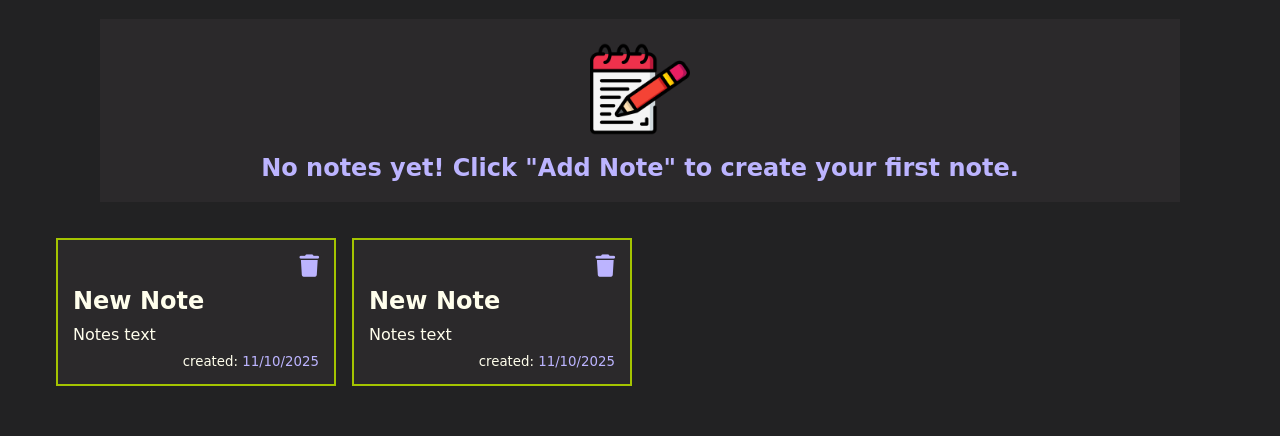
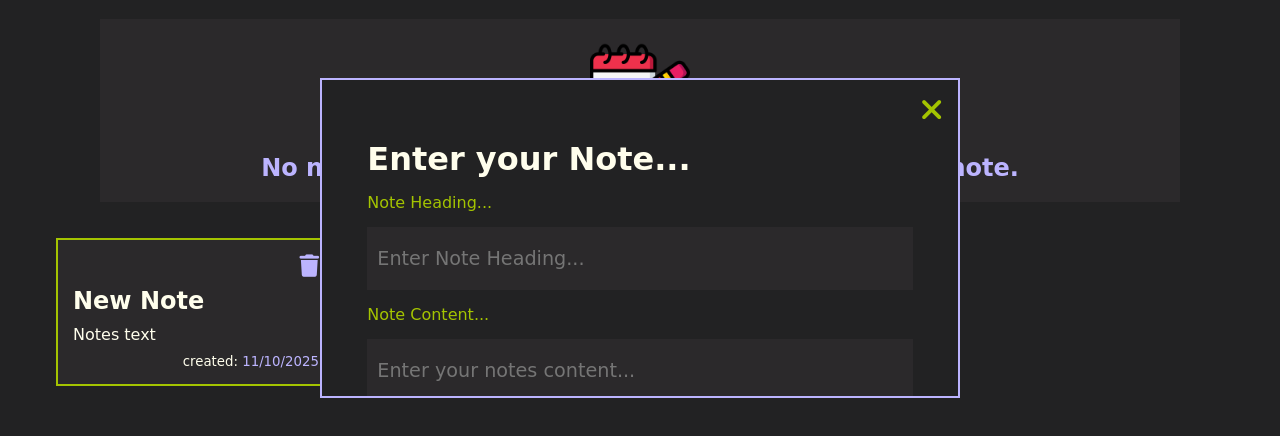
Before and after one commit to BuhleMtshali/software-engineering-mini-projects, a plain HTML site: page month-1-js-tools/Day-13-local-storage/index.html in a window 1280 px wide. Shown: the part 162-598 px from the top of the page. Drawn offline with Linux system fonts and the light colour scheme; a web font is replaced by a local one.

Commit message:
updated the js logic for the modal

```diff
--- a/month-1-js-tools/Day-13-local-storage/app.css
+++ b/month-1-js-tools/Day-13-local-storage/app.css
@@ -218,3 +218,85 @@ color: var(--white-color);
 }
 
 /* END OF RESPONSIVE NOTES */
+
+.modal {
+    border: 2px solid var(--lavender-color);
+    position: fixed;
+    z-index: 1;
+    left: 0;
+    right: 0;
+    top: 0;
+    bottom: 0;
+    width: 50%;
+    margin: auto;
+    height: 40%;
+    overflow: auto;
+    background-color: var(--main-bg);
+    padding: 15px;
+
+}
+
+.modal-content{
+    display: flex;
+    flex-direction: column;
+    gap: 15px;
+}
+
+.modal .modal-content i{
+    position: relative;
+    margin-left: auto;
+    font-size: 1.9rem;
+    color: var(--green-color);
+    cursor: pointer;
+}
+
+.modal-content form{
+    display: flex;
+    flex-direction: column;
+    max-width: 90%;
+    width: 100%;
+    margin: auto;
+    gap: 15px;
+}
+
+.modal-content form input,
+textarea{
+    padding: 20px 10px;
+    background-color: #2B292B;
+    border: none;
+    color: var(--white-color);
+    font-size: 1.2rem;
+}
+
+
+textarea:focus{
+    outline: 2px solid var(--green-color);
+}
+
+form input:focus{
+    border: none;
+    outline: 2px solid var(--green-color);
+}
+
+.modal label{
+    color: var(--green-color);
+}
+
+form button{
+    max-width: 30%;
+    width: 100%;
+    margin: 0 auto;
+    font-size: 1.2rem;
+    border: none;
+    background-color: var(--green-color);
+    color: var(--white-color);
+    padding: 15px;
+    cursor: pointer;
+    transition: all 0.3s ease-in-out;
+}
+
+form button:hover{
+    border: 2px solid var(--lavender-color);
+    background-color: var(--main-bg);
+    color: var(--lavender-color);
+}
--- a/month-1-js-tools/Day-13-local-storage/app.js
+++ b/month-1-js-tools/Day-13-local-storage/app.js
@@ -1,5 +1,7 @@
-//DEFINING VARIABLES
+// SETTING UP THE MODAL
+const modal = document.querySelector("#modal");
+const closeModal = document.querySelector("#closeModal")
 const addNoteBtn = document.querySelector("#add-note-btn");
 addNoteBtn.addEventListener("click", () => {
-    console.log("I was clicked")
+    console.log("I was clicked!")
 })
--- a/month-1-js-tools/Day-13-local-storage/index.html
+++ b/month-1-js-tools/Day-13-local-storage/index.html
@@ -46,14 +46,23 @@
                 <small class="date">created: <span id="date">11/10/2025</span></small>
             </div>
             <!-- NOTES 1 -->
-            <div class="note">
-                <i class="fa-solid fa-trash"></i>
-                <h2 class="notes-heading" id="notes-heading">New Note</h2>
-                <p class="notes-text" id="notes-text">Notes text</p>
-                <small class="date">created: <span id="date">11/10/2025</span></small>
+        </div>
+
+    <!-- MODAL WRAPPER -->
+        <div class="modal" id="modal">
+            <div class="modal-content">
+                <i class="fa-solid fa-xmark" id="closeModal"></i>
+                <form action="" id="note-form">
+                    <h1>Enter your Note...</h1>
+                    <label for="note-form-heading">Note Heading...</label>
+                    <input type="text" name="note-form-heading" id="note-form-heading" placeholder="Enter Note Heading..." required>
+                    <label for="note-content">Note Content...</label>
+                    <textarea name="note-content" id="note-content" placeholder="Enter your notes content..."></textarea>
+                    <button type="submit" id="submit-btn">Add Note</button>
+                </form>
             </div>
-            <!-- NOTES 2 -->
         </div>
+    <!-- MODAL WRAPPER ENDING -->
     </main>
 </div>
 <script src="app.js"></script>
```
